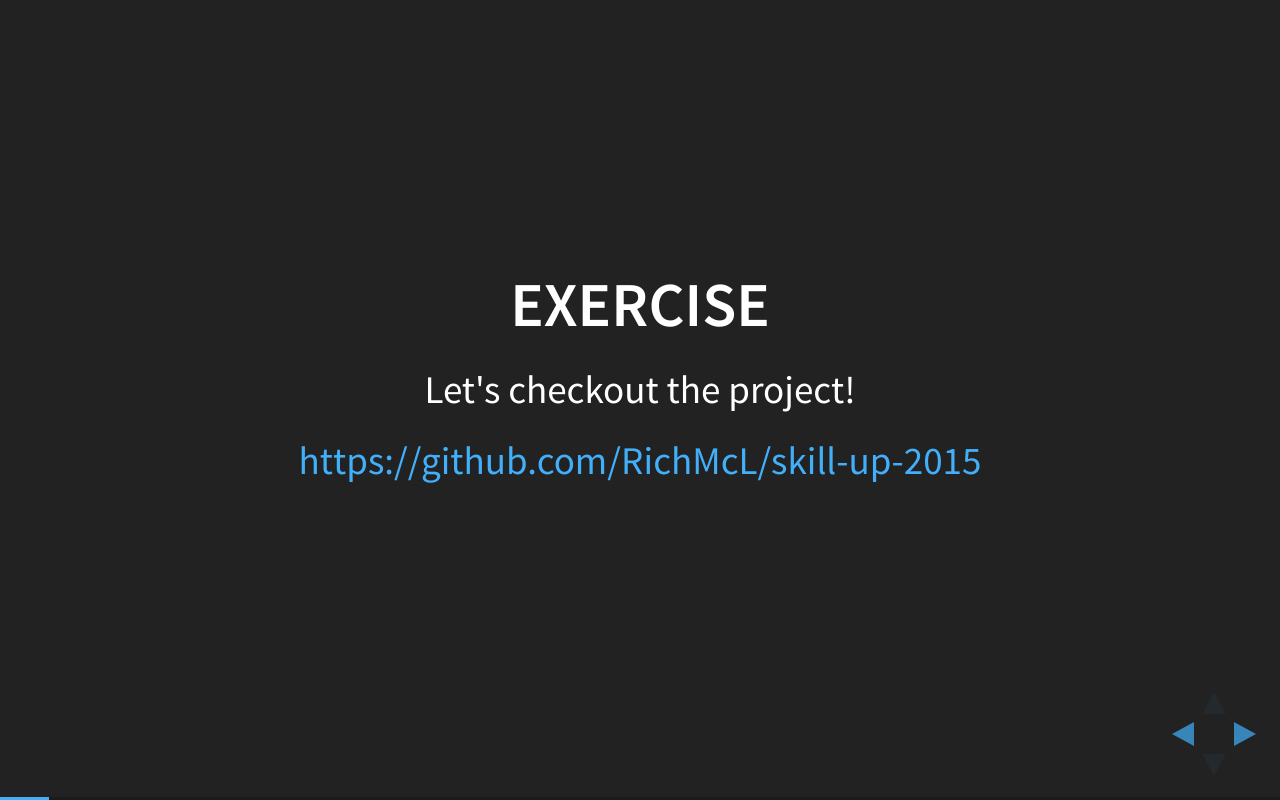
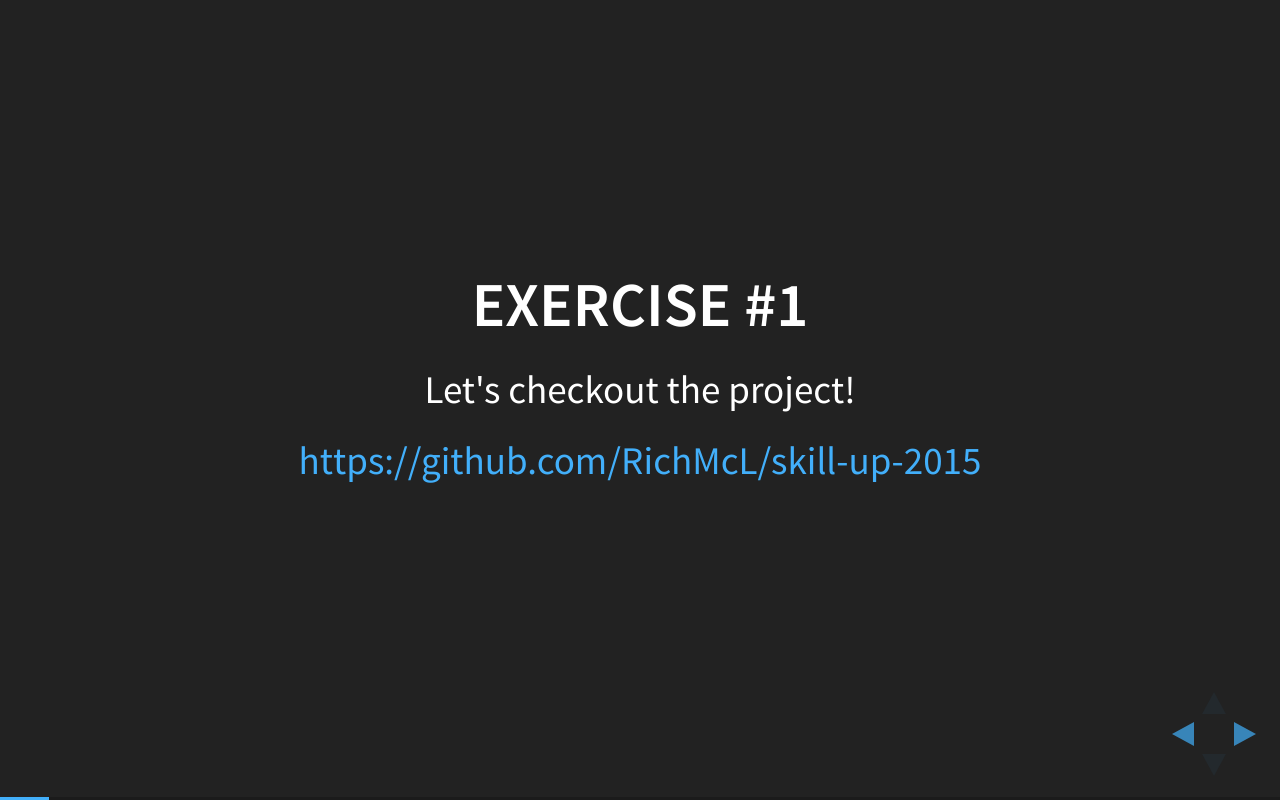
Before and after one commit to RichMcL/skill-up-2015, a website: page slides/index.html in a window 1280 px wide. Both pictures are taken after a click on the element 1251 px from the left and 734 px from the top of the page. Drawn offline with Linux system fonts and the light colour scheme.

Commit message:
adding numbers to exercises

```diff
--- a/slides/index.html
+++ b/slides/index.html
@@ -49,7 +49,7 @@
                 </section>
 
                 <section>
-                    <h2>EXERCISE</h2>
+                    <h2>EXERCISE #1</h2>
                     <p>Let's checkout the project!</p>
                     <a href="https://github.com/RichMcL/skill-up-2015" target="_blank">https://github.com/RichMcL/skill-up-2015</a>
                 </section>
@@ -408,7 +408,7 @@
                 </section>
 
                 <section>
-                    <h2>EXERCISE</h2>
+                    <h2>EXERCISE #2</h2>
                     <p>Let's get the Node server running!</p>
                     <a href="https://github.com/RichMcL/skill-up-2015" target="_blank">https://github.com/RichMcL/skill-up-2015</a>
                     <p>
@@ -417,7 +417,7 @@
                 </section>
 
                 <section>
-                    <h2>EXERCISE</h2>
+                    <h2>EXERCISE #3</h2>
                     <p>Let's test Express!</p>
                     <p>
                         Build a simple resource in server.js to test Express
```
